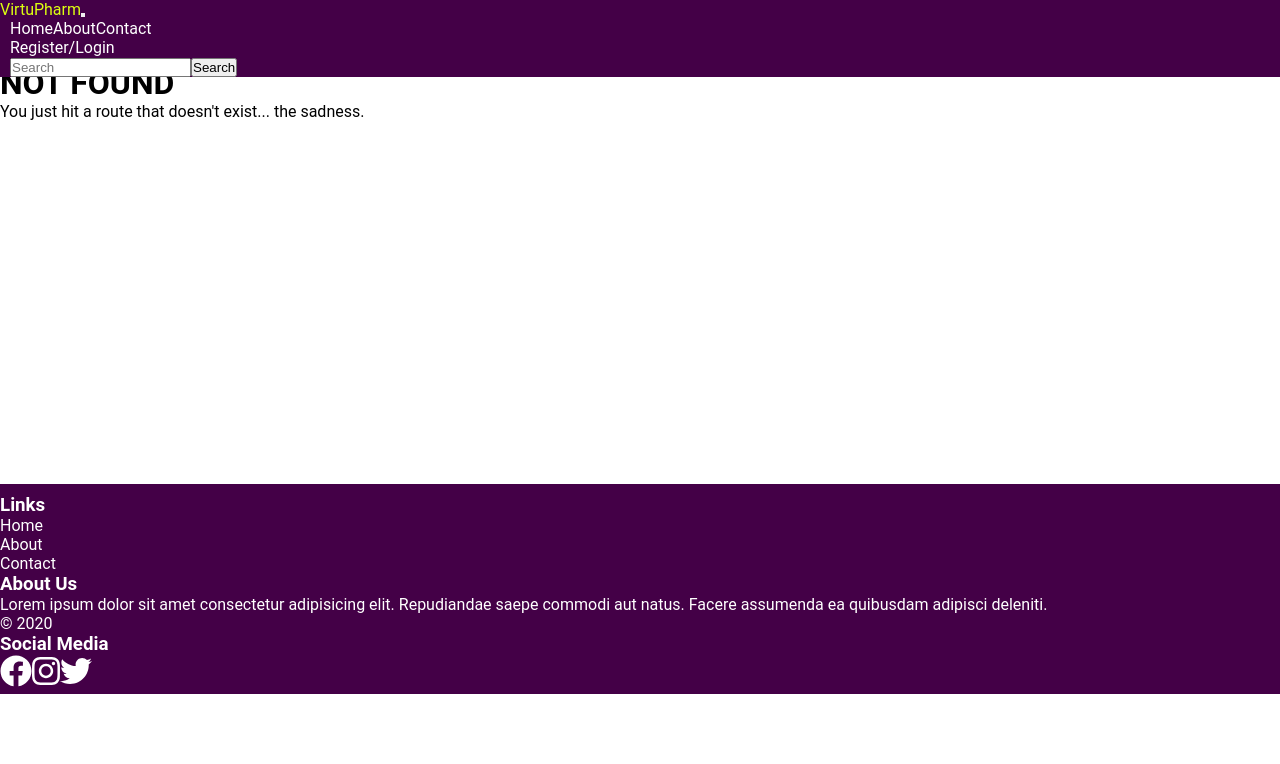
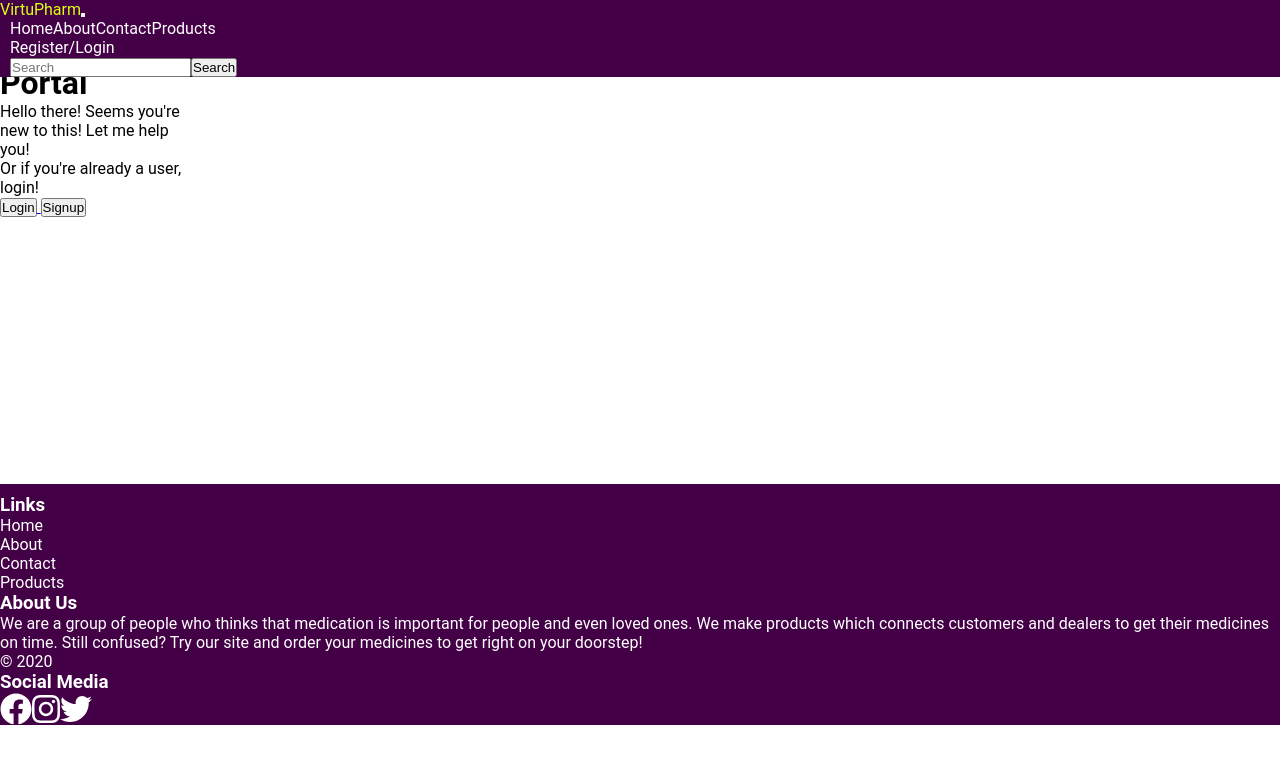
Before and after one commit to alphaX86/hack-me, a Gatsby site: page /portal in a window 1280 px wide. Before the commit this address had no page. Built offline with nearby package versions, Linux system fonts and the light colour scheme; Gatsby itself is replaced by a stand-in of ours.

Commit message:
Remaking site

```diff
--- a/src/components/footer.js
+++ b/src/components/footer.js
@@ -51,14 +51,17 @@ const Footer = () => (
             <li>
               <FooterLink to="/contact">Contact</FooterLink>
             </li>
+            <li>
+              <FooterLink to="/prod">Products</FooterLink>
+            </li>
           </ul>
         </Col>
         <Col xs={12} sm={6} md={4}>
           <h3>About Us</h3>
           <p>
-            Lorem ipsum dolor sit amet consectetur adipisicing elit. Repudiandae
-            saepe commodi aut natus. Facere assumenda ea quibusdam adipisci
-            deleniti.
+          We are a group of people who thinks that medication is important for people and even loved ones.
+          We make products which connects customers and dealers to get their medicines on time.
+          Still confused? Try our site and order your medicines to get right on your doorstep!
           </p>
           <p className="text-center">&copy; {new Date().getFullYear()}</p>
         </Col>
--- a/src/components/header.js
+++ b/src/components/header.js
@@ -42,9 +42,12 @@ const Header = () => (
           <Nav.Link>
             <Link to="/contact">Contact</Link>
           </Nav.Link>
+          <Nav.Link>
+            <Link to="/prod">Products</Link>
+          </Nav.Link>
         </Nav>
         <Nav className="ml-auto mr-3">
-          <Link to="/register">Register/Login</Link>
+          <Link to="/portal">Register/Login</Link>
         </Nav>
         <Form inline>
           <FormControl type="text" placeholder="Search" className="mr-sm-2" />
--- a/src/pages/about.js
+++ b/src/pages/about.js
@@ -28,7 +28,7 @@ const About = () => {
           <Col xs={12} sm={6} className="pt-5">
             <h1>About</h1>
             <p>
-              We are a group of people who thinks that medication is important for people and even loved ones.
+              We, VirtuPharm, are a group of people who thinks that medication is important for people and even loved ones.
               We make products which connects customers and dealers to get their medicines on time.
               Still confused? Try our site and order your medicines to get right on your doorstep!
             </p>
--- /dev/null
+++ b/src/pages/portal.js
@@ -0,0 +1,35 @@
+import React from "react"
+import { Link } from "gatsby"
+import { Button } from "react-bootstrap"
+
+import Layout from "../components/layout"
+import Image from "../components/image"
+import SEO from "../components/seo"
+
+
+
+const Portal = () => (
+    <Layout>
+        <SEO title="Portal" />
+        <div className="Portal"
+        style={{maxWidth: `200px`, marginBottom: `1.45rem`}}>
+            <h1 style={{alignContent: `center`}}>
+                Portal
+            </h1>
+            <p>Hello there! Seems you're new to this! Let me help you!</p>
+            <p>Or if you're already a user, login!</p>
+            <Link to="/login">
+            <Button variant="primary" size="lg" active>
+            Login
+            </Button>{' '}
+            </Link>
+            <Link to="/signup">
+            <Button variant="secondary" size="lg" active>
+            Signup
+            </Button>{' '}
+            </Link>
+        </div>
+    </Layout>
+)
+
+export default Portal
```
Also changed, not shown: src/pages/login.js (+0 -17 lines), src/pages/prod.js (+49 -0 lines), src/pages/signup.js (+0 -15 lines), src/pages/cat.js (deleted).
